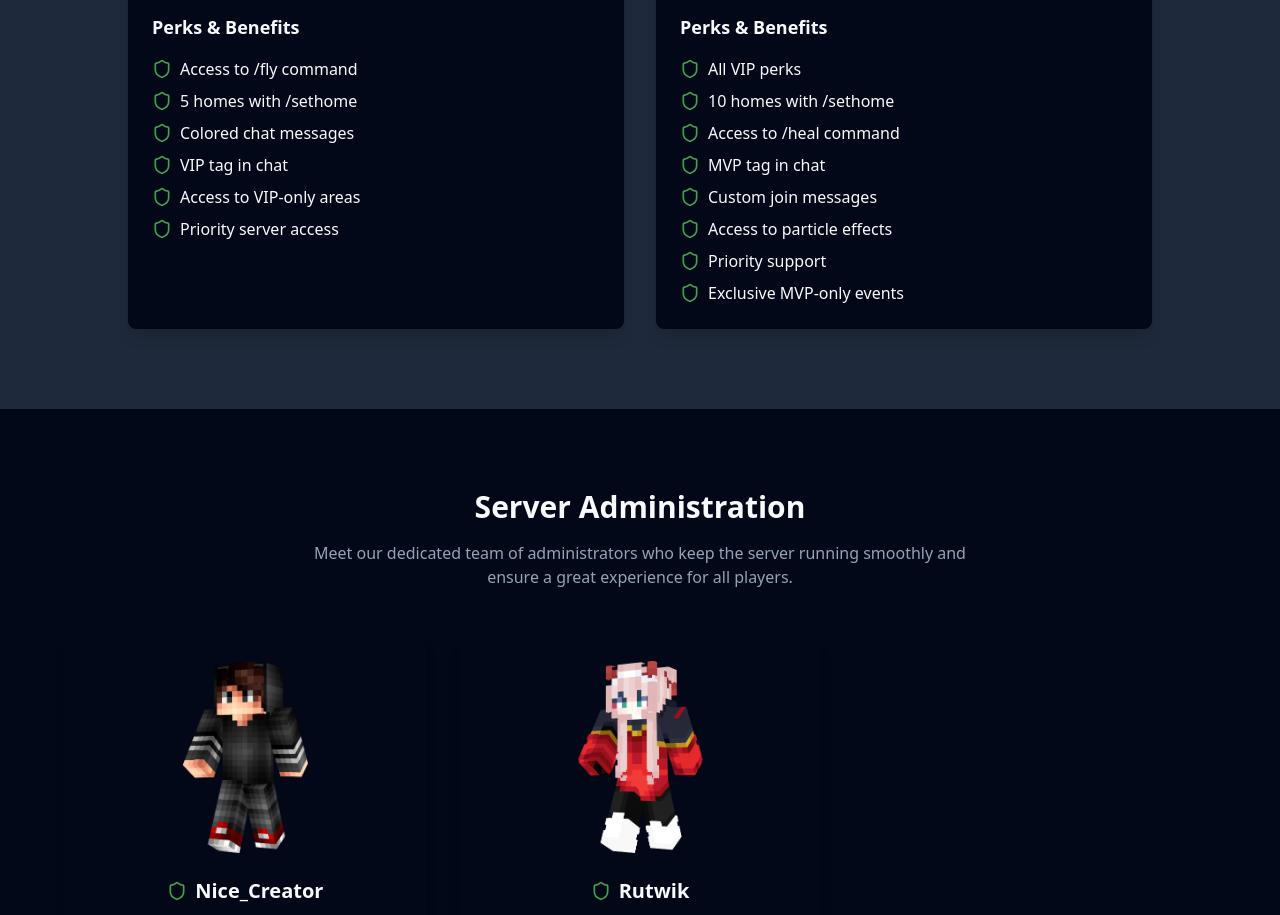
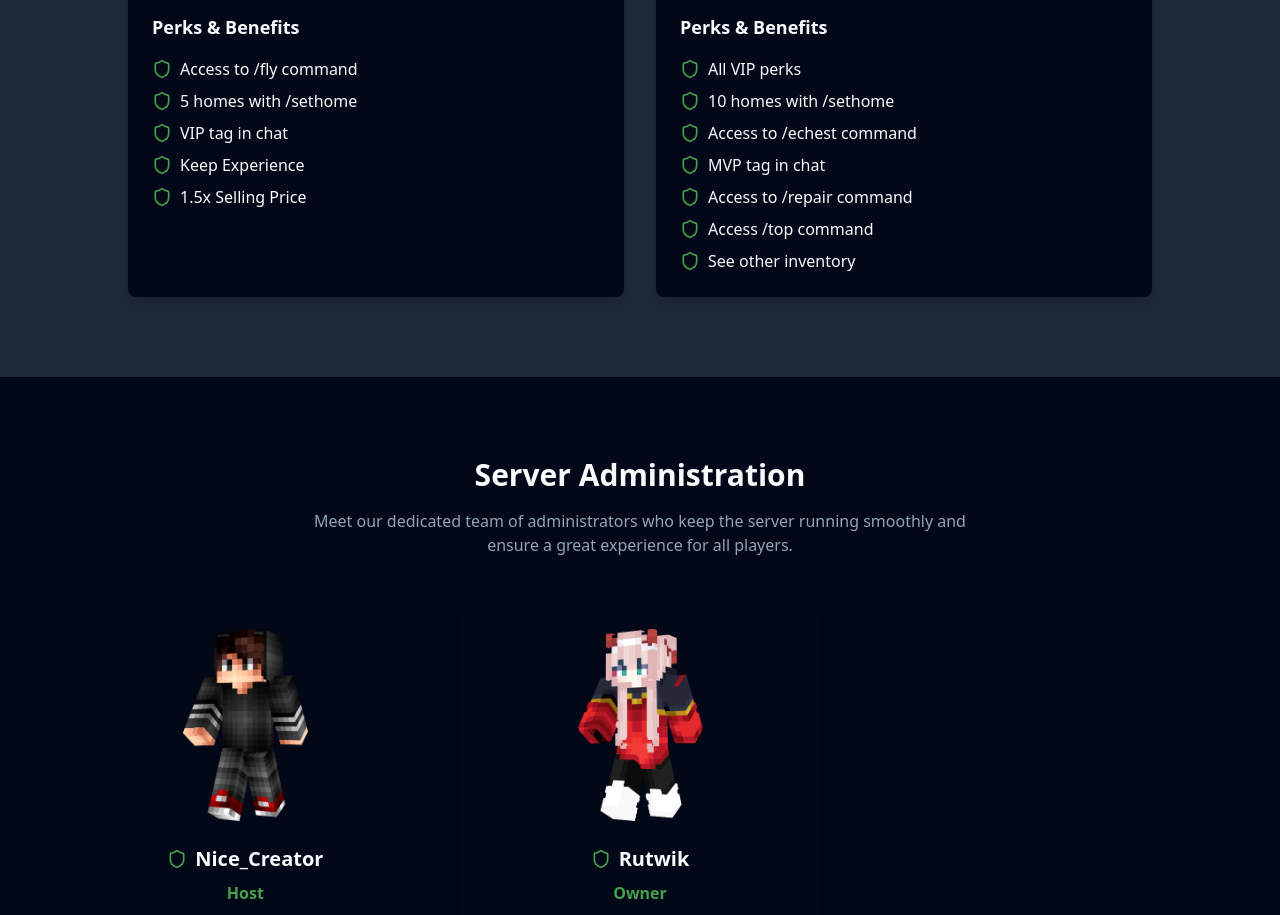
Before and after one commit to Rutwik2003/Moonball-Network-Website, a React (Vite) app: page / in a window 1280 px wide. Shown: the part 2480-3395 px from the top of the page. Built offline with nearby package versions, Linux system fonts and the light colour scheme; no server answers.

Commit message:
Updated Rank section

```diff
--- a/src/components/RankSection.tsx
+++ b/src/components/RankSection.tsx
@@ -10,10 +10,9 @@ const ranks = [
     perks: [
       'Access to /fly command',
       '5 homes with /sethome',
-      'Colored chat messages',
       'VIP tag in chat',
-      'Access to VIP-only areas',
-      'Priority server access'
+      'Keep Experience',
+      '1.5x Selling Price',
     ]
   },
   {
@@ -24,12 +23,11 @@ const ranks = [
     perks: [
       'All VIP perks',
       '10 homes with /sethome',
-      'Access to /heal command',
+      'Access to /echest command',
       'MVP tag in chat',
-      'Custom join messages',
-      'Access to particle effects',
-      'Priority support',
-      'Exclusive MVP-only events'
+      'Access to /repair command',
+      'Access /top command',
+      'See other inventory',
     ]
   }
 ];
```
